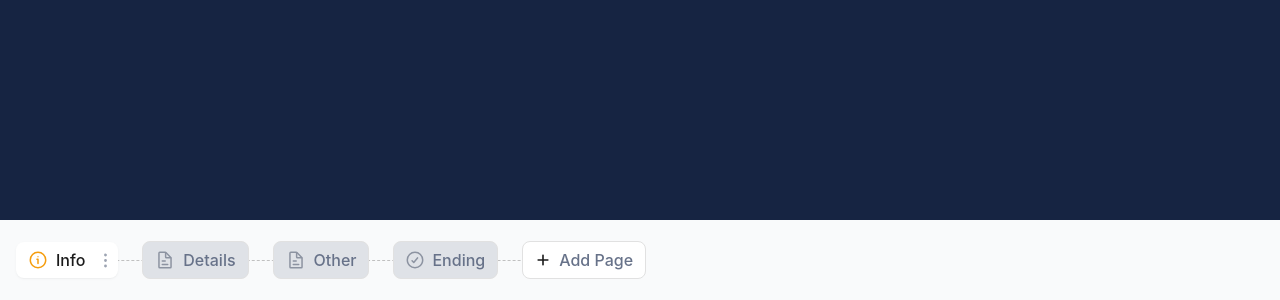
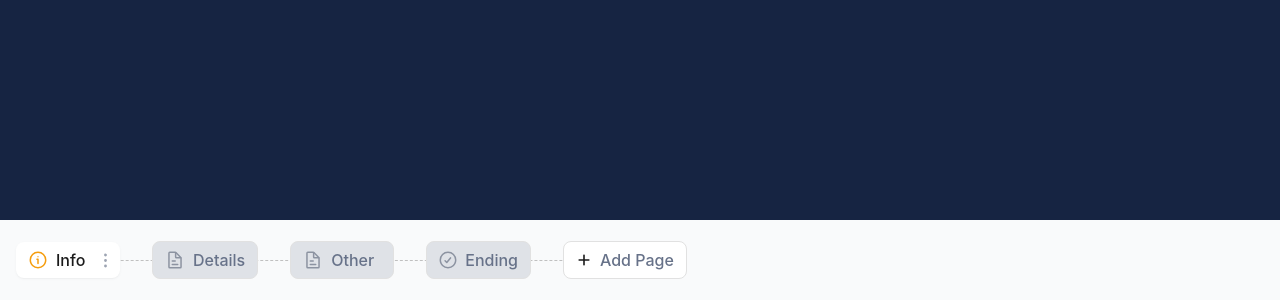
Before and after one commit to andrewvallejo/flow, a Next.js app: page / in a window 1280 px wide. Shown: the part 500-800 px from the top of the page. Built offline with nearby package versions, Linux system fonts and the light colour scheme.

Commit message:
Smooth out dnd and menu functionality

```diff
--- a/src/components/navigation/NavBar.tsx
+++ b/src/components/navigation/NavBar.tsx
@@ -113,7 +113,6 @@ export default function NavBar() {
                         })}
                     </SortableContext>
                 </DndContext>
-
                 <NavChip
                     onClick={updateNavItems}
                     chipId={(navChips.length / 2 + 1).toString()}
--- a/src/components/navigation/NavChip.tsx
+++ b/src/components/navigation/NavChip.tsx
@@ -2,7 +2,7 @@
 
 import IconLabel from '@/components/IconLabel';
 import { DragIcon } from '../icons/DragIcon';
-import { SettingsMenu } from '../settings/SettingsMenu';
+import { SettingsMenu } from '../SettingsMenu';
 import { useEffect, useRef, useState } from 'react';
 import { useRouter, useSearchParams } from 'next/navigation';
 
@@ -35,7 +35,7 @@ export default function NavChip({
     const [isSettingsOpen, setIsSettingsOpen] = useState(false);
     const [isHovered, setIsHovered] = useState(false);
 
-    const chipRef = useRef<HTMLButtonElement>(null);
+    const settingsRef = useRef<HTMLDivElement>(null);
 
     const searchParams = useSearchParams();
     const router = useRouter();
@@ -50,21 +50,20 @@ export default function NavChip({
             params.set('chip', chipId);
             router.push(`?${params.toString()}`);
         } else {
-            setIsSettingsOpen((prev) => !prev); // toggle settings if already active
+            setIsSettingsOpen((prev) => !prev);
         }
     };
 
     useEffect(() => {
-        // close settings if chip loses active status
-        if (!isActive) {
+        if (!isActive || isDragging) {
             setIsSettingsOpen(false);
         }
-    }, [isActive]);
+    }, [isActive, isDragging]);
 
-    // Optional: click outside to close menu
     useEffect(() => {
         const handleClickOutside = (e: MouseEvent) => {
-            if (!chipRef.current?.contains(e.target as Node)) {
+            const target = e.target as Node;
+            if (!settingsRef.current?.contains(target)) {
                 setIsSettingsOpen(false);
             }
         };
@@ -77,13 +76,13 @@ export default function NavChip({
     }, [isSettingsOpen]);
 
     return (
+        <div className="relative z-10">
             <button
-            ref={chipRef}
                 type="button"
                 onClick={handleChipClick}
                 onMouseEnter={() => setIsHovered(true)}
                 onMouseLeave={() => setIsHovered(false)}
-            className={`relative z-10 flex flex-none cursor-pointer flex-wrap content-start items-center justify-stretch rounded-lg border border-[var(--color-border)] ${
+                className={`flex w-full cursor-pointer items-center justify-stretch rounded-lg border border-[var(--color-border)] ${
                     variant === 'primary'
                         ? 'bg-[var(--color-button-primary)]'
                         : 'bg-[var(--color-button-secondary)]'
@@ -93,7 +92,9 @@ export default function NavChip({
                         : 'text-[var(--color-text-inactive)] hover:bg-[var(--color-button-hover)]'
                 }`}
             >
-            <IconLabel label={label}>{children}</IconLabel>
+                <IconLabel label={label} variant={variant}>
+                    {children}
+                </IconLabel>
 
                 {isActive && variant !== 'secondary' && (
                     <span
@@ -115,8 +116,15 @@ export default function NavChip({
                         />
                     </span>
                 )}
-
-            {isSettingsOpen && <SettingsMenu />}
             </button>
+            {isSettingsOpen && variant !== 'secondary' && (
+                <div
+                    ref={settingsRef}
+                    className="absolute top-full left-0 z-20"
+                >
+                    <SettingsMenu />
+                </div>
+            )}
+        </div>
     );
 }
--- a/src/components/navigation/NavNewPage.tsx
+++ b/src/components/navigation/NavNewPage.tsx
@@ -31,7 +31,7 @@ export default function NavNewPage({ position, onClick }: NavNewPageProps) {
             onMouseEnter={() => setShouldReveal(true)}
             onMouseLeave={() => setShouldReveal(false)}
             className={`flex h-8 items-center justify-center transition-all duration-300 ease-in-out ${
-                shouldReveal ? 'w-18' : 'w-6'
+                shouldReveal ? 'w-18' : 'w-8'
             }`}
         >
             <button
--- a/src/components/navigation/SortableChipWrapper.tsx
+++ b/src/components/navigation/SortableChipWrapper.tsx
@@ -1,6 +1,6 @@
 'use client';
 
-import React from 'react';
+import React, { useEffect, useRef } from 'react';
 import { CSS } from '@dnd-kit/utilities';
 import { SyntheticListenerMap } from '@dnd-kit/core/dist/hooks/utilities';
 import { useSortable } from '@dnd-kit/sortable';
@@ -32,23 +32,46 @@ export default function SortableChipWrapper({
         },
     });
 
+    const nodeRef = useRef<HTMLDivElement>(null);
+
+    useEffect(() => {
+        const node = nodeRef.current;
+        if (!node) return;
+
+        if (isDragging) {
+            const { width, height } = node.getBoundingClientRect();
+            node.style.width = `${width}px`;
+            node.style.height = `${height}px`;
+        } else {
+            node.style.removeProperty('width');
+            node.style.removeProperty('height');
+        }
+    }, [isDragging]);
+
     return (
         <div
-            ref={setNodeRef}
+            ref={(el) => {
+                nodeRef.current = el;
+                setNodeRef(el);
+            }}
             style={{
                 transform: CSS.Transform.toString(transform),
                 transition,
                 zIndex: isDragging ? 50 : 'auto',
             }}
             {...attributes}
-            className={isDragging ? 'pointer-events-none' : ''}
+            className={`inline-flex items-center justify-center ${
+                isDragging ? 'pointer-events-none' : ''
+            }`}
             aria-describedby="DndDescribedBy-0"
             tabIndex={-1}
         >
-            {React.cloneElement(children, {
-                dragListeners: listeners,
-                isDragging,
-            })}
+            <div className="h-full min-w-[6.5rem]">
+                {React.cloneElement(children, {
+                    dragListeners: listeners,
+                    isDragging,
+                })}
+            </div>
         </div>
     );
 }
```
Lines whose indentation alone changed are shown as unchanged.
